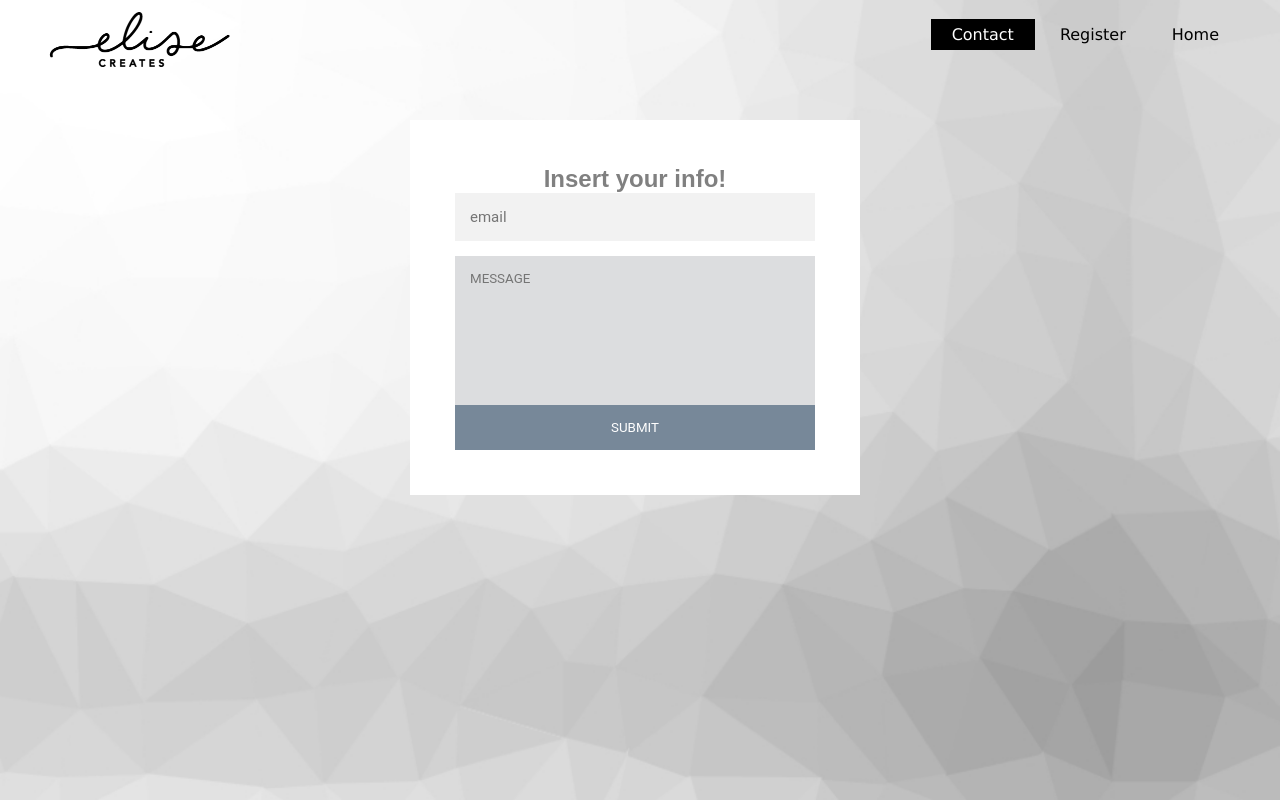
After one commit to ERMO01/webProject, a PHP site: page /contact.php in a window 1280 px wide. The commit adds this page. Run offline with PHP 8.4, Linux system fonts and the light colour scheme.

Commit message:
startover

```diff
--- /dev/null
+++ b/contact.php
@@ -0,0 +1,37 @@
+<html>
+    <head>
+        <meta charset="UTF-8" />
+        <meta name="viewport" content="width=device-width, initial-scale=1.0" />
+        <title>Contact Elise</title>
+        <link rel="stylesheet" type="text/css" href="style-contact.css">
+    </head>
+    <body>
+    <script src="validateContact.js"></script>
+    <header>
+        <div class="main">
+            <div class="logo">
+                <img src="logo.png">
+                <div class="links">
+                    <ul>
+                        <li class="active"><a > Contact</a></li>
+                        <li> <a href="loginRegister.php">Register</a></li>
+                        <li><a href="index.php">Home</a></li>
+
+                    </ul>
+                </div>
+                <form class="register-form">
+                <div class="login-page">
+                    <div class="form" >
+
+                            <h2 style="font-family: Arial, Helvetica, sans-serif; color: grey;">Insert your info!</h2>
+                            <input id="emaili" type="text" placeholder="email" required >
+                            <h1 id="results"></h1>
+                            <textarea id="textarea" name="text" class="formcontrol" placeholder="message" row="4" required ></textarea>
+
+                            <button onclick="validation()">Submit</button>
+                            </div>
+                        </form>
+                </div>
+    </header>
+    </body>
+</html>
--- /dev/null
+++ b/style-contact.css
@@ -0,0 +1,118 @@
+*{
+    margin: 0;
+    padding: 0;
+    font-family:Century 'Franklin Gothic Medium', 'Arial Narrow', Arial, sans-serif;
+}
+body{
+    background-image: url(bcg.jpg);
+    height: 100vh;
+    background-size:cover;
+    background-position: center;
+}
+ul{
+    float: right;
+    list-style-type: none;
+    margin-top:25px ;
+}
+ul li{
+    display: inline-block;
+}
+ul li a{
+    font-family: Verdana, Geneva, Tahoma, sans-serif;
+    text-decoration: none;
+    color: black;
+    padding: 5px 20px;
+    border: 1.5px solid transparent;
+    transition: 0.9s ease;
+}
+ul li a:hover{
+    background-color: black;
+    color: white;
+}
+ul li.active a{
+    background-color: black;
+    color: white;
+}
+.logo img{
+    float: left;
+    width: 200px;
+    height: auto;
+}
+.main{
+    max-width: 1200px;
+    margin: auto;
+}
+.login-page{
+    width: 460px;
+    padding: 10%;
+    margin: auto;
+}
+.form{
+    position: relative;
+    z-index: 1;
+    background: white ;
+    max-width: 360px;
+    padding: 45px;
+    text-align: center;
+}
+.form input {
+    font-family: "Roboto",sans-serif;
+    outline: 1;
+    background: #f2f2f2;
+    width: 100% ;
+    border: 0;
+    margin: 0 0 15px;
+    padding: 15px;
+    box-sizing: border-box;
+    font-size: 15px;
+}
+.form button, textarea{
+    font-family: "roboto",sans-serif;
+    text-transform: uppercase;
+    outline: 0;
+    background: lightslategrey ;
+    width: 100%;
+    border: 0;
+    padding: 15px;
+    color: white;
+    cursor: pointer;
+}
+.form button:hover, .form button:active{
+    background: grey;
+}
+.form textarea{
+    background: rgb(220, 221, 223) ;
+    color: black;
+    height: 149px;
+    resize:none;
+}
+
+
+
+@media only screen and (max-width:768px){
+    .logo img{
+        padding-left: 33%;
+    }
+    .login-page{
+        padding-top: 40%;
+        padding-right: 30%;
+    }
+    ul {
+        list-style-type: none;
+        margin-top: 25px;
+        padding-right: 38%;
+    }
+}
+@media only screen and (max-width: 501px){
+    .login-page{
+        padding-top: 250px;
+    }
+    ul {
+        padding-top: 55px;
+        list-style-type: none;
+        display: flex;
+        flex-direction: row;
+        float: left;
+        margin-left: 29%;
+    }
+}
--- /dev/null
+++ b/validateContact.js
@@ -0,0 +1,12 @@
+function validation(){
+
+    var email;
+    email=document.getElementById("emaili").value;
+    var reg=/^([A-Za-z0-9_\-\.])+@([A-Za-z0-9_\-\.])+([A-Za-z]{2,4})/;
+    if(reg.test(emaili.value)==false){
+        alert("Enter a valid Email")
+    }
+    else{
+        alert("thanks for contacting us we'll be replying soon!")
+    }
+}
```
Also changed, not shown: buyProduct-style.css (added, +64 -0 lines), buyProduct.php (added, +28 -0 lines), index.php (+37 -11 lines), login-style.css (added, +108 -0 lines), login.php (added, +37 -0 lines), loginRegister.php (added, +40 -0 lines), loginValidation.js (added, +11 -0 lines), scriptBuy.js (added, +17 -0 lines), scriptLoginReg.js (added, +22 -0 lines), style.css (+44 -13 lines), bcg.jpg (added), logo1.PNG (added), product1/parfume5.png (deleted), product1/parfumee5.png (added).
